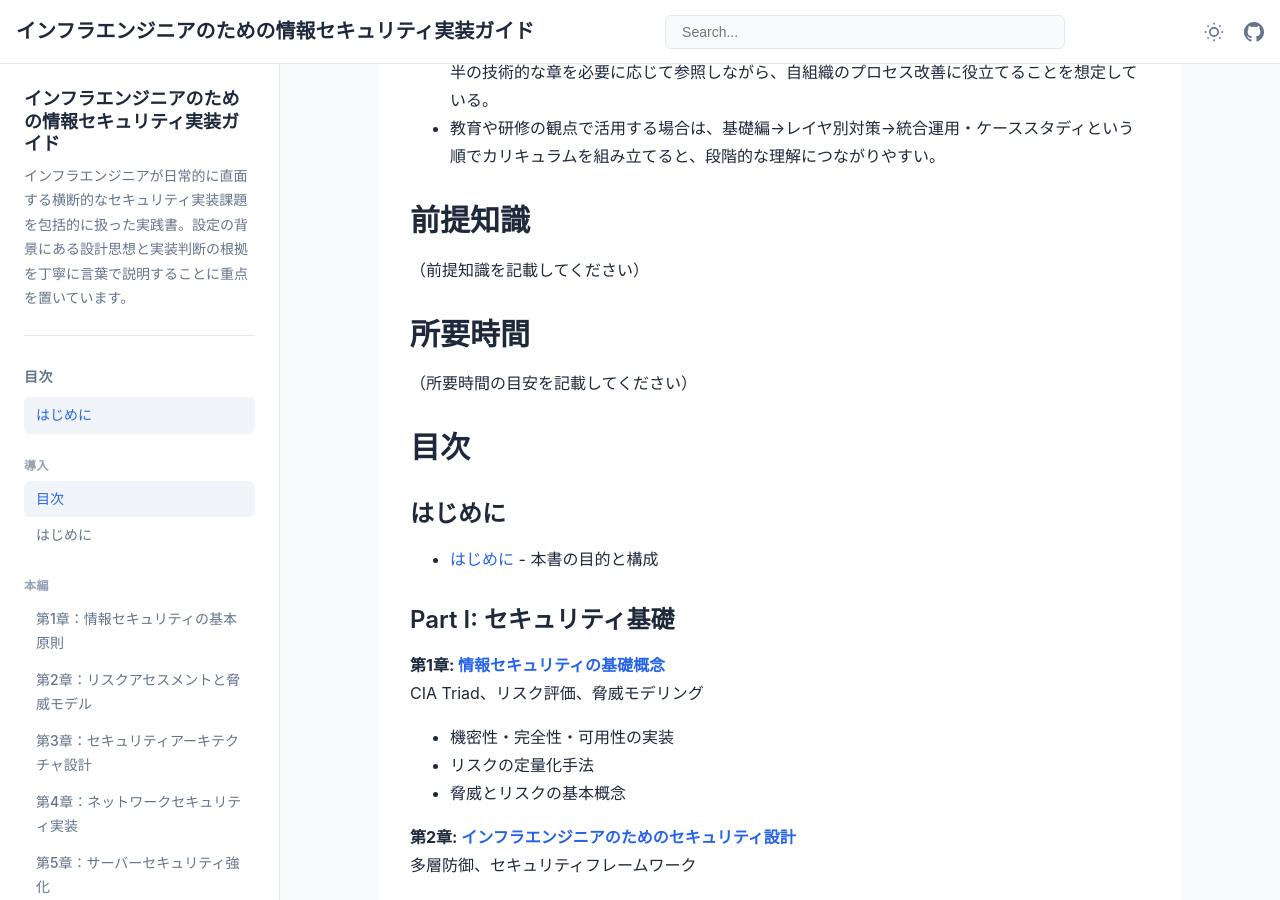
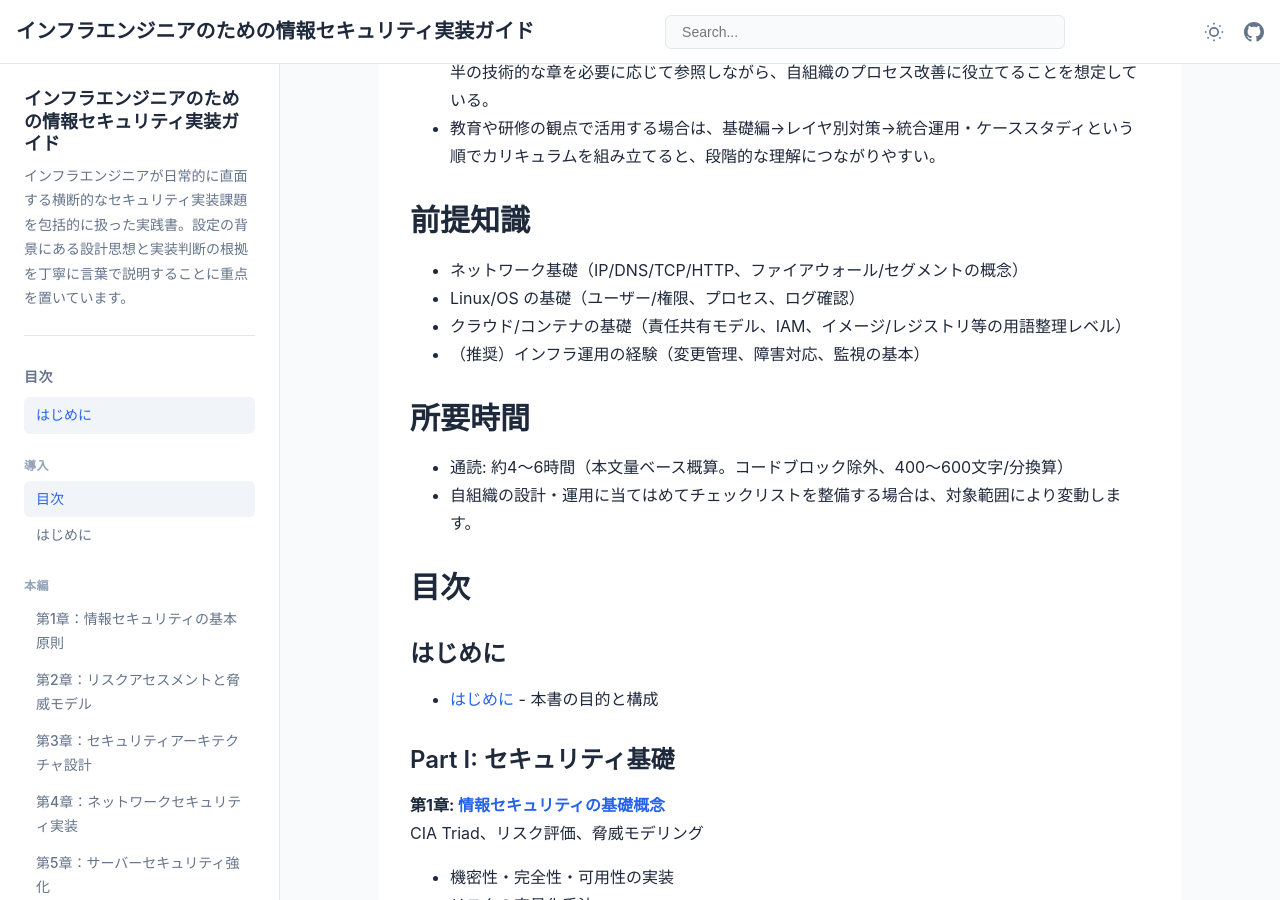
Before and after one commit to itdojp/it-infra-security-guide-book, a Jekyll site: the page built from docs/index.md, in a window 1280 px wide and 900 px high, scrolled down 1212 px. Built offline with Jekyll 4.4.1, drawn with Linux system fonts in a browser that asks for light colours.

Commit message:
docs: fill top page prerequisites and reading time

```diff
--- a/docs/index.md
+++ b/docs/index.md
@@ -39,10 +39,14 @@ layout: book
 - 教育や研修の観点で活用する場合は、基礎編→レイヤ別対策→統合運用・ケーススタディという順でカリキュラムを組み立てると、段階的な理解につながりやすい。
 
 ## 前提知識
-（前提知識を記載してください）
+- ネットワーク基礎（IP/DNS/TCP/HTTP、ファイアウォール/セグメントの概念）
+- Linux/OS の基礎（ユーザー/権限、プロセス、ログ確認）
+- クラウド/コンテナの基礎（責任共有モデル、IAM、イメージ/レジストリ等の用語整理レベル）
+- （推奨）インフラ運用の経験（変更管理、障害対応、監視の基本）
 
 ## 所要時間
-（所要時間の目安を記載してください）
+- 通読: 約4〜6時間（本文量ベース概算。コードブロック除外、400〜600文字/分換算）
+- 自組織の設計・運用に当てはめてチェックリストを整備する場合は、対象範囲により変動します。
 
 ## 目次
 
```
